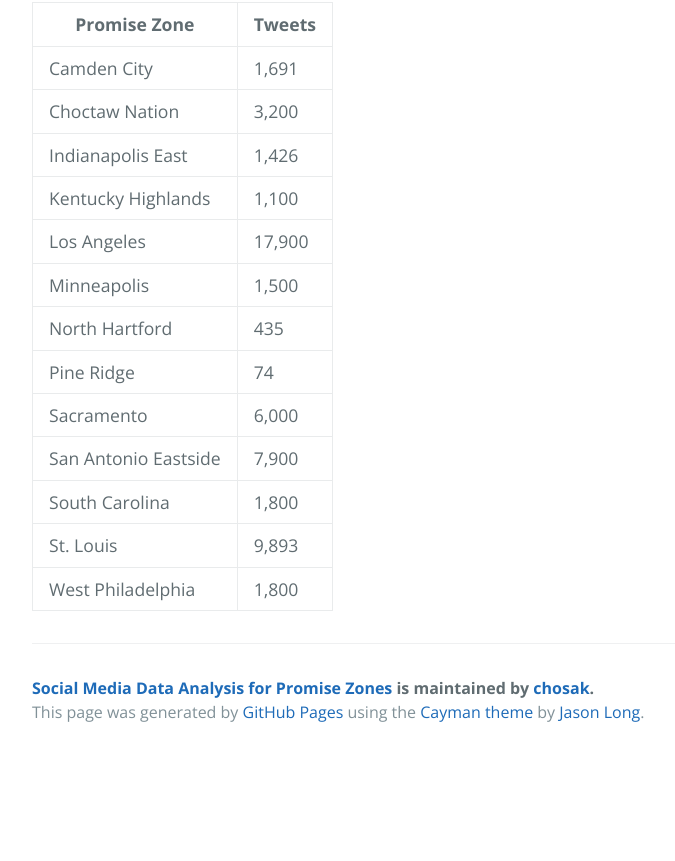
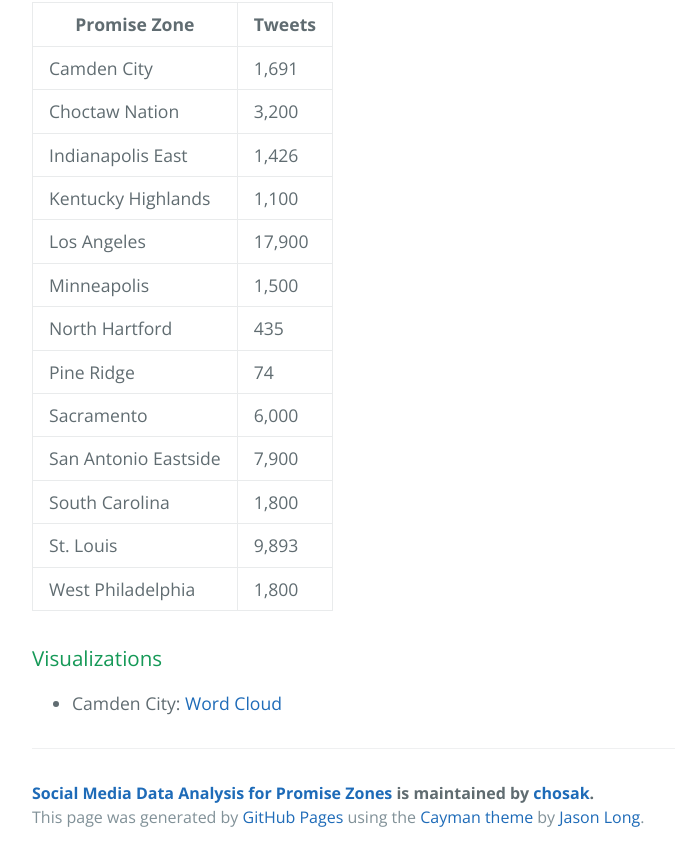
Before and after one commit to chosak/promise-zones, a plain HTML site: page index.html in a window 1280 px wide. Shown: the part 870-1731 px from the top of the page, without its empty margins (192-867 px from the left). Before the commit the page ends 1626 px from the top, so only its background shows below. Drawn offline with nearby package versions, Linux system fonts and the light colour scheme.

```diff
--- a/index.html
+++ b/index.html
@@ -94,6 +94,14 @@
 </tbody>
 </table>
 
+<h3>
+<a id="visualizations" class="anchor" href="#visualizations" aria-hidden="true"><span aria-hidden="true" class="octicon octicon-link"></span></a>Visualizations</h3>
+
+<ul>
+<li>Camden City: <a href="wordclouds/camden_city_pz.html">Word Cloud</a>
+</li>
+</ul>
+
       <footer class="site-footer">
         <span class="site-footer-owner"><a href="https://github.com/chosak/promise-zones">Social Media Data Analysis for Promise Zones</a> is maintained by <a href="https://github.com/chosak">chosak</a>.</span>
 
```
Also changed, not shown: params.json (+1 -1 lines).
